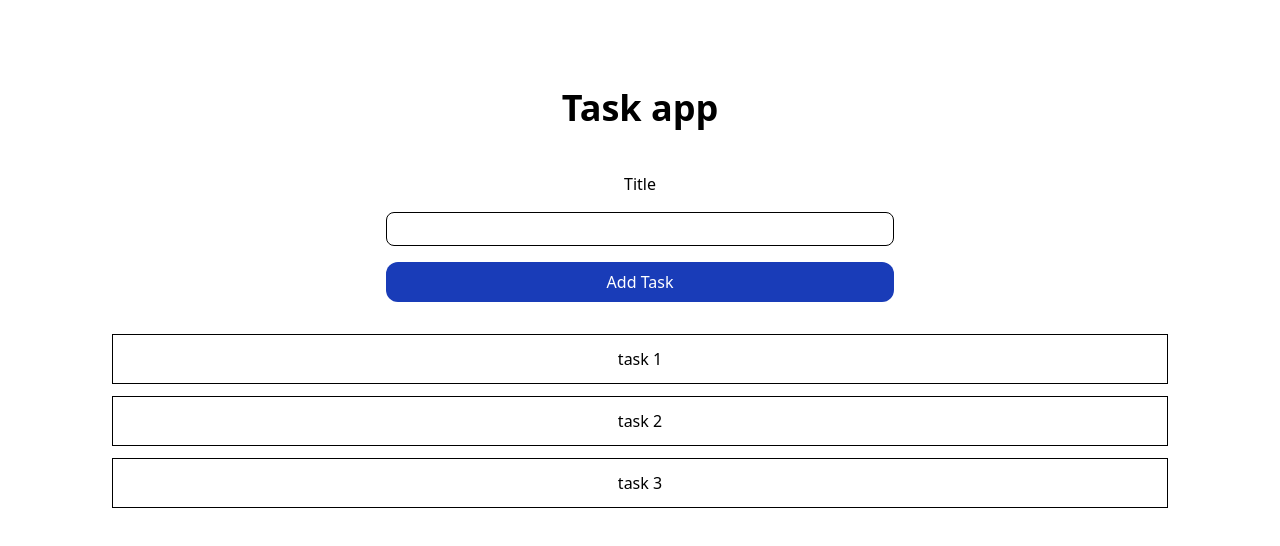
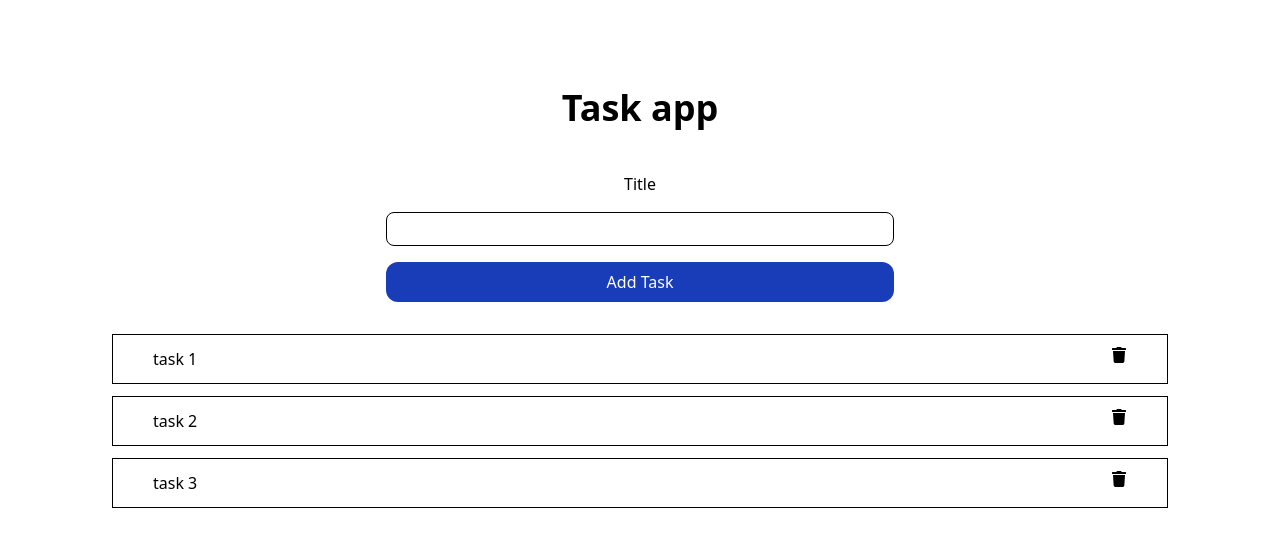
Before and after one commit to Renukta-21/tasks-mern, a React (Vite) app in the folder client/: page / in a window 1280 px wide. Shown: the top 546 px of the page. Built offline with nearby package versions, Linux system fonts and the light colour scheme.

Commit message:
delete tasks

```diff
--- a/client/package.json
+++ b/client/package.json
@@ -13,6 +13,7 @@
     "@tailwindcss/vite": "^4.1.11",
     "react": "^19.1.1",
     "react-dom": "^19.1.1",
+    "react-icons": "^5.5.0",
     "tailwindcss": "^4.1.11",
     "uuid": "^11.1.0"
   },
--- a/client/src/AddTask.jsx
+++ b/client/src/AddTask.jsx
@@ -1,12 +1,12 @@
 import { useState } from 'react'
 
 function AddTask({ addTask }) {
-
   const [taskInput, settaskInput] = useState('')
 
   const handleSubmit = (e) => {
     e.preventDefault()
     addTask(taskInput)
+    settaskInput('')
   }
   return (
     <div className="p-5">
@@ -21,6 +21,7 @@ function AddTask({ addTask }) {
             type="text"
             id="task_title"
             onChange={(e) => settaskInput(e.target.value)}
+            value={taskInput}
             className="border border-black rounded-lg w-full py-1 mt-4 focus:outline-0 text-center"
           />
           <button className="bg-blue-800 text-white rounded-xl w-full mt-4 py-2">
--- a/client/src/App.jsx
+++ b/client/src/App.jsx
@@ -16,6 +16,10 @@ function App() {
     setTasks(newTasks)
     console.log(newTasks)
   }
+  const handleDelete=(taskId)=>{
+    const newTasks = tasks.filter(task=> task.id!==taskId)
+    setTasks(newTasks)
+  }
   return (
     <div className="min-h-screen flex justify-center">
       <div className="bg-white w-[90%] h-fit mt-10 p-12">
@@ -23,7 +27,7 @@ function App() {
           <h2 className="text-4xl font-bold mb-6">Task app</h2>
         </section>
         <AddTask addTask={addTask} />
-        <Tasks tasks={tasks} />
+        <Tasks tasks={tasks} handleDelete={handleDelete}/>
       </div>
     </div>
   )
--- a/client/src/Tasks.jsx
+++ b/client/src/Tasks.jsx
@@ -1,23 +1,28 @@
-function Tasks({tasks}) {
+import { FaTrash } from 'react-icons/fa'
+
+function Tasks({ tasks,handleDelete }) {
   return (
     <div>
       {tasks.length > 0 ? (
-        <TaskList tasks={tasks} />
+        <TaskList tasks={tasks} handleDelete={handleDelete}/>
       ) : (
-        <p>There is no tasks added yet, add one to get started!</p>
+        <p className='text-center'>There is no tasks added yet, add one to get started!</p>
       )}
     </div>
   )
 }
 
-const TaskList = ({ tasks }) => (
+const TaskList = ({ tasks, handleDelete }) => (
   <ul>
     {tasks.map((task) => (
       <li
         key={task.id}
-        className="border-[1px] border-black my-3 py-3 flex justify-center"
+        className="border-[1px] border-black my-3 py-3 flex justify-between px-10"
       >
-        {task.title}
+        <span>{task.title}</span>
+        <span onClick={()=> handleDelete(task.id)}>
+          <FaTrash />
+        </span>
       </li>
     ))}
   </ul>
```
Also changed, not shown: 1 other file (tests, documents, lock files or other folders).
